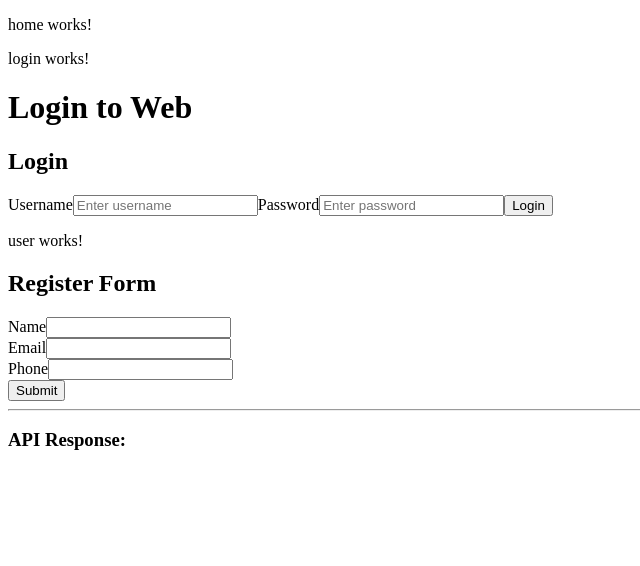
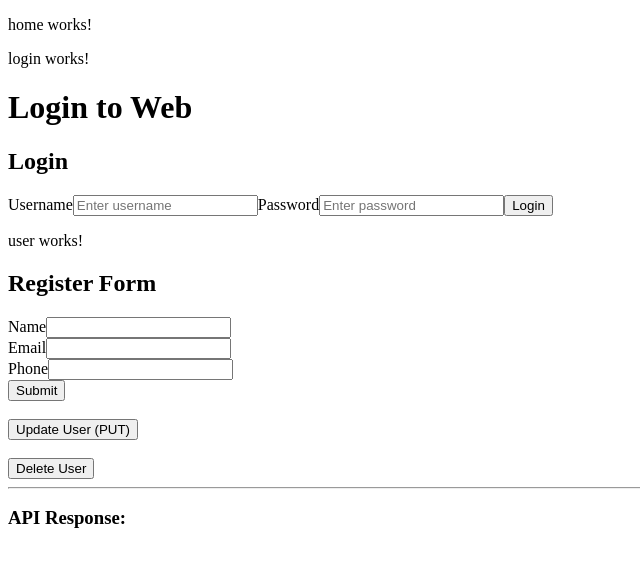
Before and after one commit to vishnuttxminds/angular_routing, an Angular app: page / in a window 1280 px wide. Shown: the top 566 px of the page, without its empty margins (0-640 px from the left). Built offline with nearby package versions, Linux system fonts and the light colour scheme.

Commit message:
PUT and Delete  - api calls

```diff
--- a/src/app/services/http-api.service.ts
+++ b/src/app/services/http-api.service.ts
@@ -6,13 +6,15 @@ import { Observable } from 'rxjs';
   providedIn: 'root',
 })
 export class HttpApiService {
-
-
   private baseUrl = 'https://jsonplaceholder.typicode.com/';
 
-    private getEndUrl = this.baseUrl+'users';
+  private getEndUrl = this.baseUrl + 'users';
 
-    private postEndUrl = this.baseUrl+'posts';
+  private postEndUrl = this.baseUrl + 'posts';
+
+  private putEndUrl = this.baseUrl + 'users';
+
+  private deleteEndUrl = this.baseUrl + 'users';
 
   constructor(private http: HttpClient) {}
 
@@ -28,5 +30,11 @@ export class HttpApiService {
     return this.http.post(this.postEndUrl, payload);
   }
 
+  updateUser(id: any, data: any): Observable<any> {
+    return this.http.put(`${this.putEndUrl}/${id}`, data);
+  }
 
+  deleteUser(id: any): Observable<any> {
+    return this.http.delete(`${this.deleteEndUrl}/${id}`);
+  }
 }
--- a/src/app/user/user.component.html
+++ b/src/app/user/user.component.html
@@ -47,6 +47,12 @@
     </div>
     <br />
     <button type="submit">Submit</button>
+    <br />
+    <br />
+    <button (click)="updateUser()">Update User (PUT)</button>
+    <br />
+    <br />
+    <button (click)="deleteUser()">Delete User</button>
   </form>
   <hr />
   <h3>API Response:</h3>
--- a/src/app/user/user.component.ts
+++ b/src/app/user/user.component.ts
@@ -21,7 +21,10 @@ export class UserComponent implements OnInit {
     this.registerForm = new FormGroup({
       name: new FormControl(null, [Validators.required]),
       email: new FormControl(null, [Validators.required, Validators.email]),
-      phone: new FormControl(null, [Validators.required, Validators.minLength(10),]),
+      phone: new FormControl(null, [
+        Validators.required,
+        Validators.minLength(10),
+      ]),
     });
   }
 
@@ -62,14 +65,39 @@ export class UserComponent implements OnInit {
     }
 
     const formData = this.registerForm.value;
+    console.log('Error Register formData:', formData.name);
 
     this.userService.createUser(formData).subscribe(
       (response) => {
-        console.log('User Register successfully:', JSON.stringify(formData) );
+        console.log('User Register successfully:', JSON.stringify(formData));
       },
       (error) => {
         console.error('Error Register user:', error);
       }
     );
   }
+
+  updateUser() {
+    const formData = this.registerForm.value;
+    const id = 1;
+
+    const updateData = {
+      name: formData.name,
+      email: formData.email,
+    };
+
+    this.userService.updateUser(id, updateData).subscribe((res) => {
+      this.response = res;
+      alert('User Updated!');
+    });
+  }
+
+  deleteUser() {
+    const id = 1;
+
+    this.userService.deleteUser(id).subscribe((res) => {
+      this.response = res;
+      alert('User Deleted!');
+    });
+  }
 }
```
